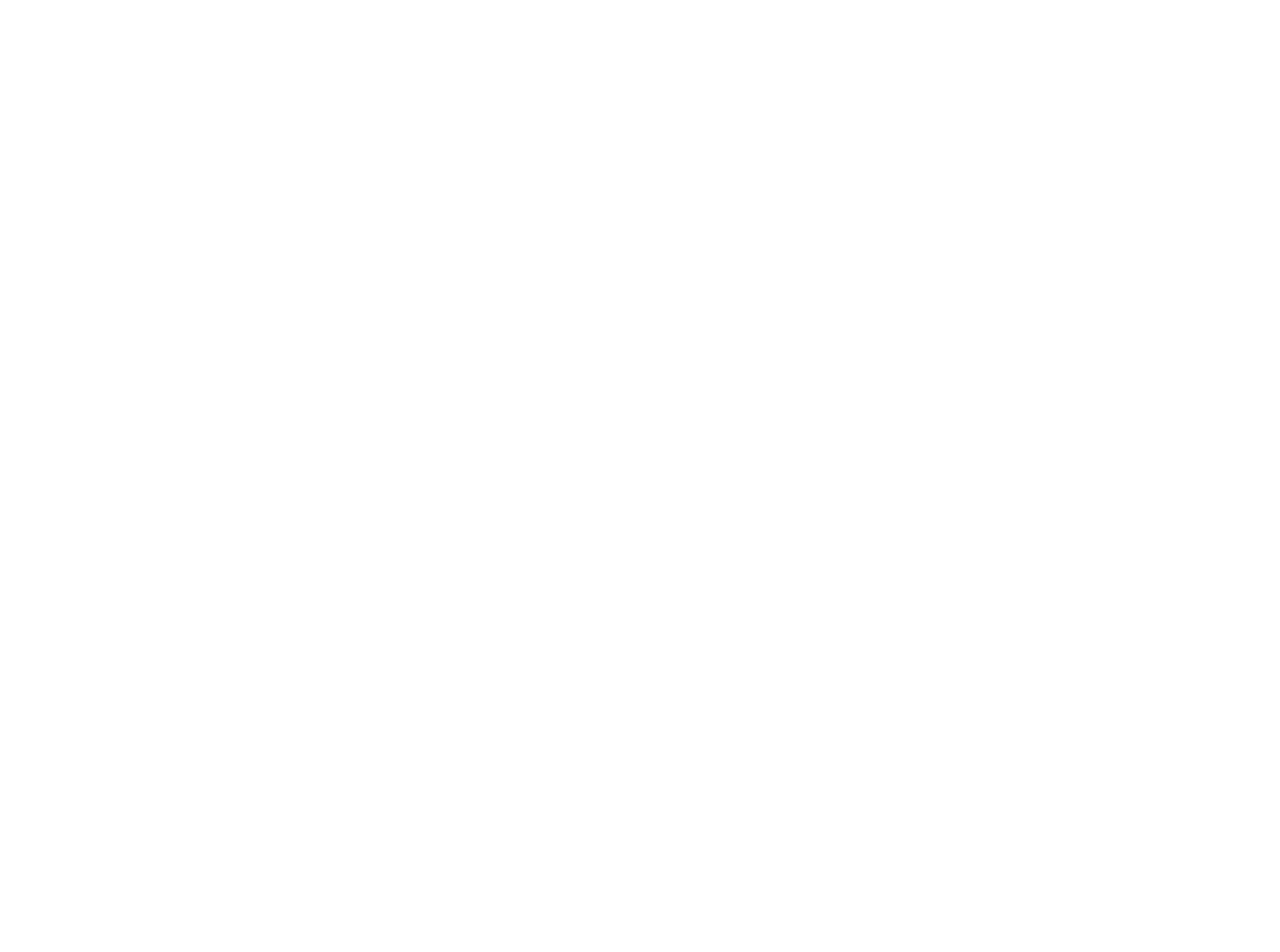
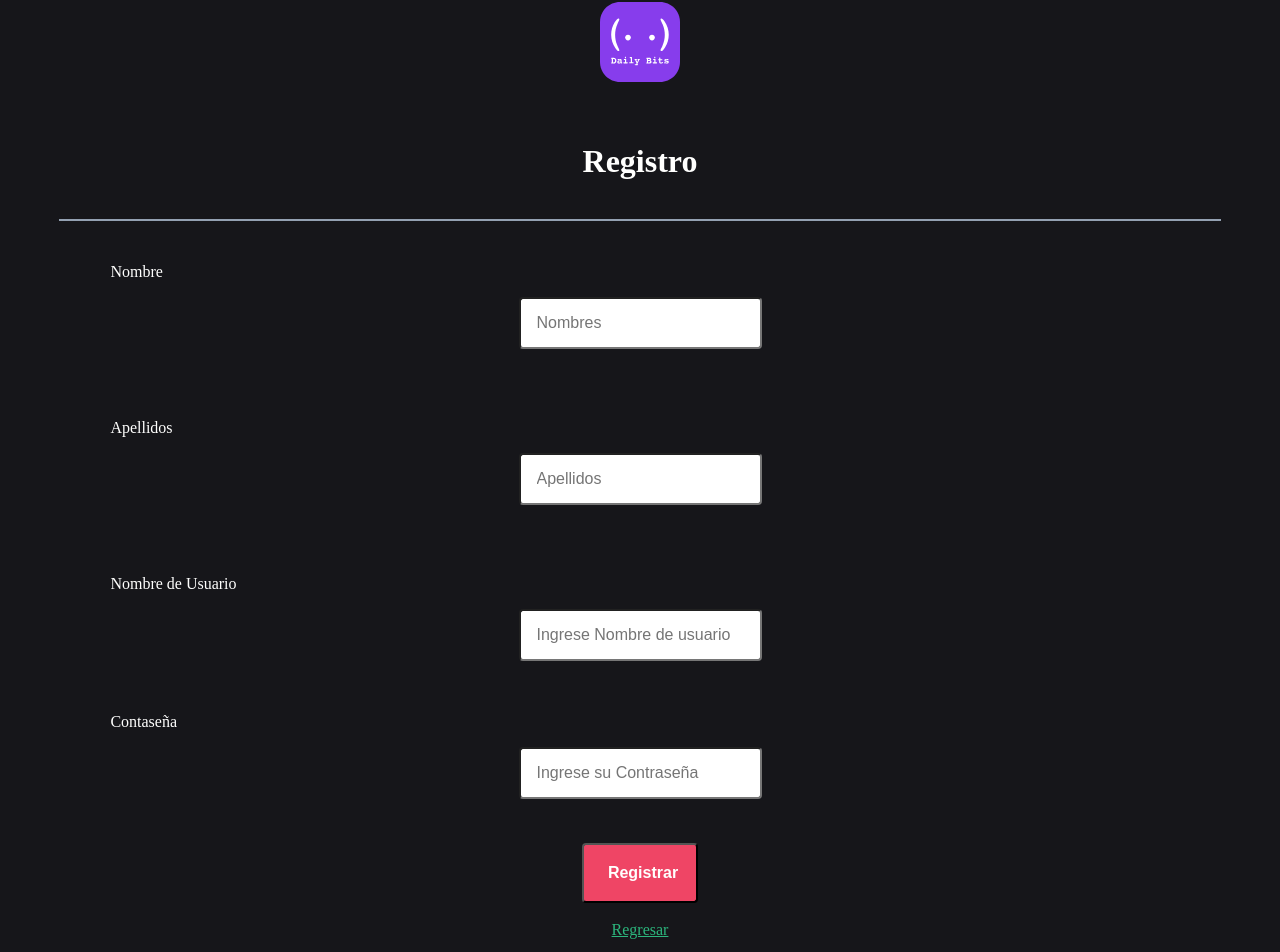
Before and after one commit to Angelagex/daily-bits-react, a React (Create React App) app: page /registro in a window 1280 px wide. Shown: the part 124-1076 px from the top of the page. Before the commit the page ends 800 px from the top, so only its background shows below. Built offline with nearby package versions, Linux system fonts and the light colour scheme.

Commit message:
modificando archivos

```diff
--- a/src/components/login/AddUser.jsx
+++ b/src/components/login/AddUser.jsx
@@ -48,7 +48,7 @@ color: #FFFFFE;
 }
 
 @media only screen and (max-width: 767px){
-    width:100%
+    width:40%
 }
 `;
 
@@ -173,25 +173,25 @@ const Animacion = ({ users }) => {
 
 
         <HrLogin />
-        <LoginLabel htmlFor="nombre">
+        <LoginLabel htmlFor="nombre"><LoginFlex>
             <LoginLabelP>Nombre</LoginLabelP>
-            <LoginEmail type="text" name="nombre" id="nombre" placeholder="Nombres"  onChange={handleInputChange}  required ></LoginEmail><br /><br />
+            <LoginEmail type="text" name="nombre" id="nombre" placeholder="Nombres"  onChange={handleInputChange}  required ></LoginEmail><br /><br /></LoginFlex>
 
-        <LoginLabel htmlFor="apellidos">
+        <LoginLabel htmlFor="apellidos"><LoginFlex>
             <LoginLabelP>Apellidos</LoginLabelP>
-            <LoginEmail type="text" name="apellidos" id="apellido_paterno" placeholder="Apellidos"  onChange={handleInputChange}  required ></LoginEmail><br /><br />
+            <LoginEmail type="text" name="apellidos" id="apellido_paterno" placeholder="Apellidos"  onChange={handleInputChange}  required ></LoginEmail><br /><br /> </LoginFlex>
 
 
         <LoginLabel htmlFor="username"><LoginFlex>
             <LoginLabelP>Nombre de Usuario </LoginLabelP>
-            <LoginEmail type="text" name="username" id="username" placeholder="Ingrese Nombre de usuario"  onChange={handleInputChange}  required ></LoginEmail><br /><br />
-            <LoginLabelP>Contaseña</LoginLabelP>
+            <LoginEmail type="text" name="username" id="username" placeholder="Ingrese Nombre de usuario"  onChange={handleInputChange}  required ></LoginEmail><br /><br /> </LoginFlex>
+            <LoginFlex><LoginLabelP>Contaseña</LoginLabelP>
             <LoginEmail type="password" name="password" onChange={handleInputChange} id="password" placeholder="Ingrese su Contraseña"   required ></LoginEmail><br /><br />
-            <LoginButton onClick={()=>AddUser()}> <LoginH1G>Registrar</LoginH1G></LoginButton>
-            <LoginRegistrar href="/" id="register">Regresar</LoginRegistrar>
+            <LoginButton onClick={()=>AddUser()}> <LoginH1G>Registrar</LoginH1G></LoginButton><br />
+            <LoginRegistrar href="/" id="register">Regresar</LoginRegistrar></LoginFlex>
             <br />
 
-        </LoginFlex> </LoginLabel></LoginLabel></LoginLabel>
+        </LoginLabel></LoginLabel></LoginLabel>
     </LoginForm>
         </>
     )
--- a/src/routes/App.js
+++ b/src/routes/App.js
@@ -5,7 +5,7 @@ import AppLogin from '../components/login/AppLogin'
 
 
 import EditUsers from '../components/login/EditUser.jsx'
-import Inicio from '../components/login/Inicio.jsx'
+import Inicio from '../components/login/MostrarUser.jsx'
 import AddUser from '../components/login/AddUser.jsx'
 const App = () => {
     return (
@@ -17,7 +17,7 @@ const App = () => {
 
 
                     <Route exact path="/usuarios" component={Inicio} />
-                    <Route exact path="/ani" component={AddUser} />
+                    <Route exact path="/registro" component={AddUser} />
                     <Route exact path="/edit/:id/" component={EditUsers}/>
                 </Switch>
             </Router>
```
Also changed, not shown: src/components/login/MostrarUser.jsx (renamed from src/components/login/Inicio.jsx).
